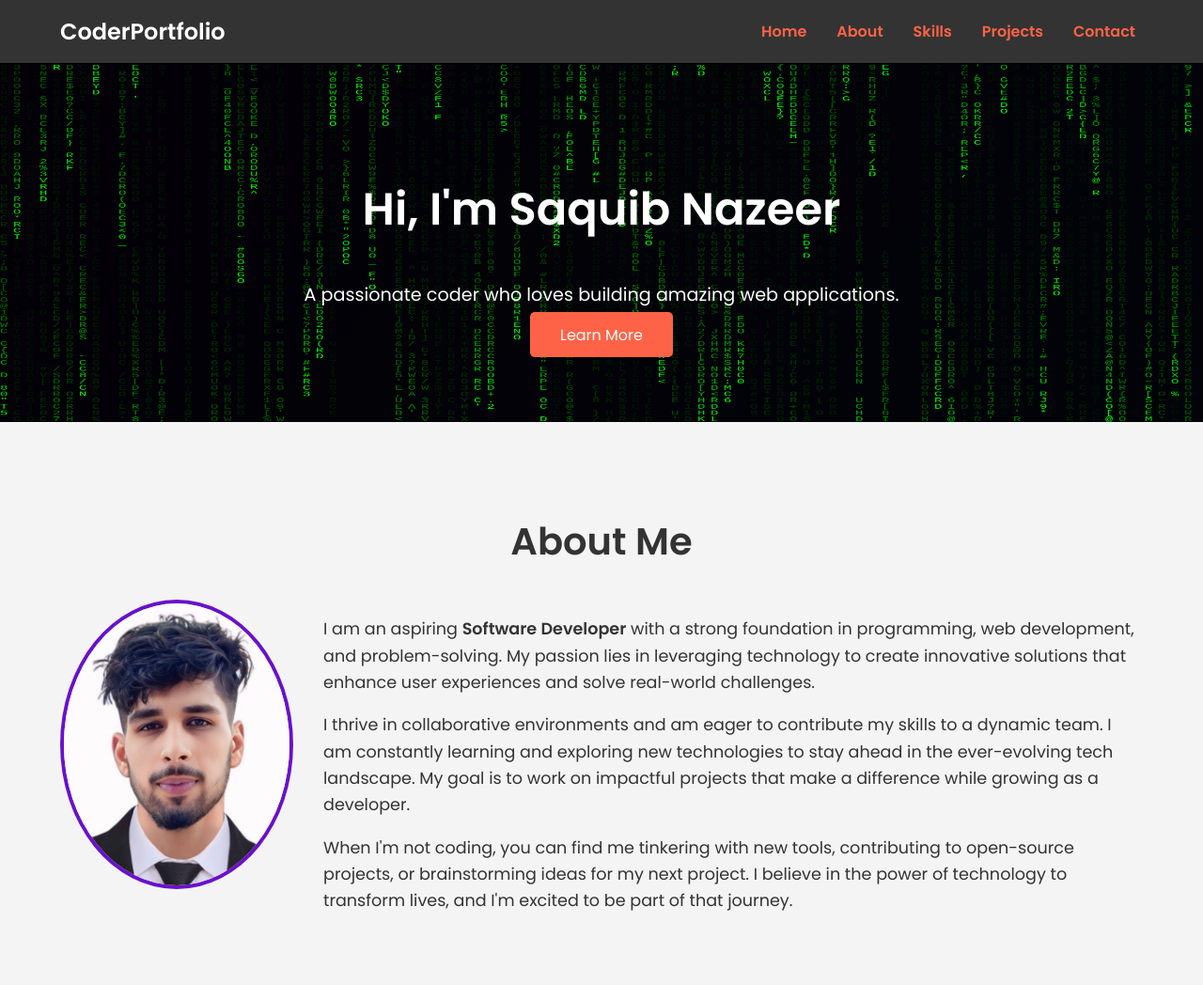
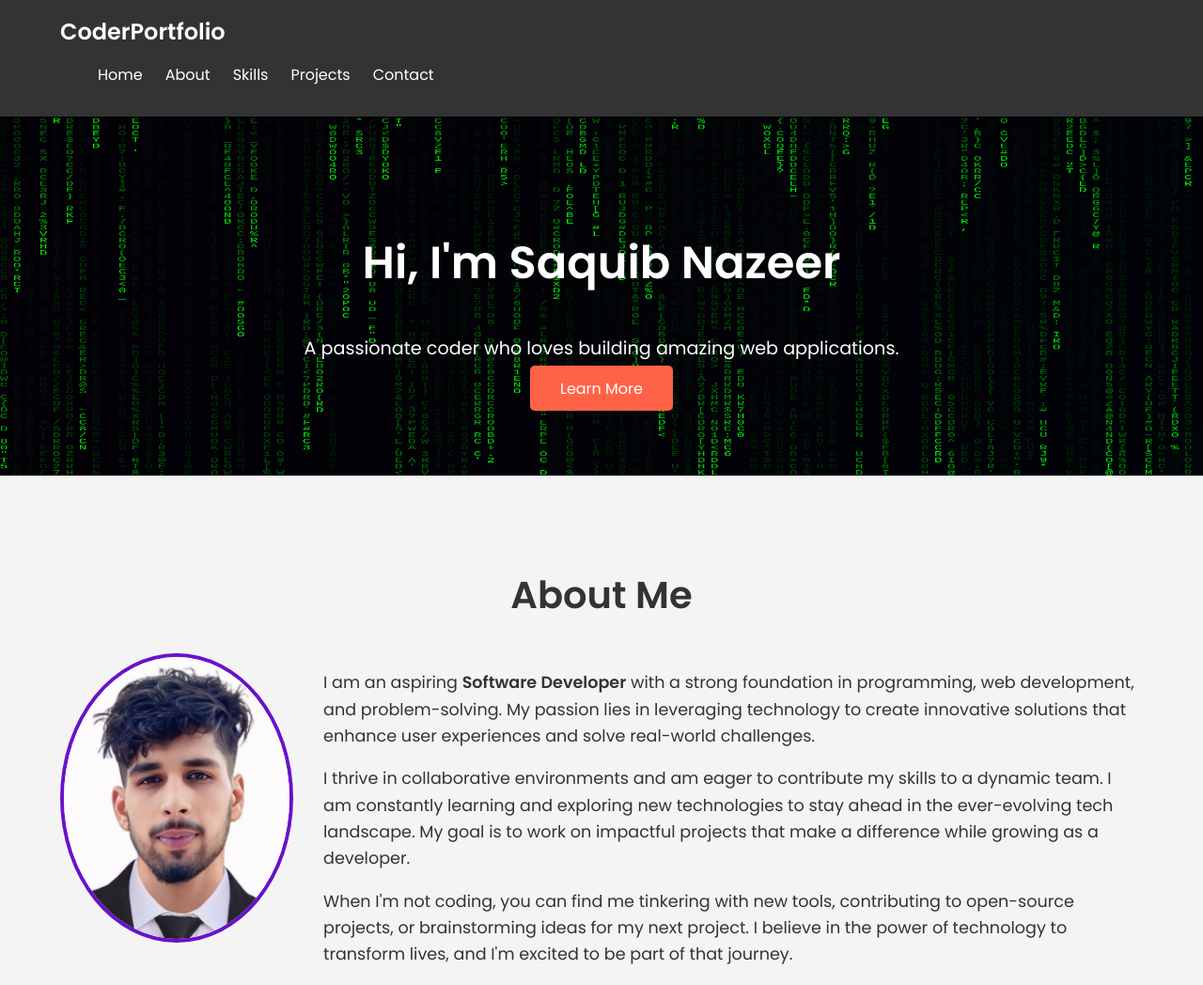
Before and after one commit to SaquibNazeer01/My-Portfolio, a plain HTML site: page index.html in a window 1280 px wide. Shown: the top 1048 px of the page at 94% size. Drawn offline with Linux system fonts and the light colour scheme.

Commit message:
Update styles.css

```diff
--- a/styles.css
+++ b/styles.css
@@ -14,21 +14,12 @@ body {
 }
 /* Navigation Bar */
 nav {
-  background-color: #333; /* Dark background for the navbar */
+  background-color: #333;
   color: #fff;
   padding: 1rem 0;
   position: sticky;
   top: 0;
   z-index: 1000;
-}
-
-nav .container {
-  display: flex;
-  justify-content: space-between;
-  align-items: center;
-  max-width: 1200px;
-  margin: 0 auto;
-  padding: 0 1rem;
 }
 
 nav .logo {
@@ -38,29 +29,20 @@ nav .logo {
   color: #fff;
 }
 
-/* Menu Items */
 nav .nav-links {
   list-style: none;
   display: flex;
-  gap: 1rem; /* Space between menu items */
-  margin: 0;
-  padding: 0;
-  flex-wrap: nowrap; /* Prevent wrapping to the next line */
-  overflow-x: auto; /* Allow horizontal scrolling if needed */
+  gap: 1.5rem;
 }
 
 nav .nav-links a {
-  color: #ff6347; /* Professional color (orange-red) */
+  color: #fff;
   text-decoration: none;
-  font-weight: 600; /* Bold text */
-  font-size: 1rem; /* Adjust font size */
-  white-space: nowrap; /* Prevent text from wrapping */
-  padding: 0.5rem; /* Add padding for better spacing */
   transition: color 0.3s;
 }
 
 nav .nav-links a:hover {
-  color: #fff; /* Change color on hover */
+  color: #ff6347;
 }
 
 /* Responsive Design for Smaller Screens */
```
